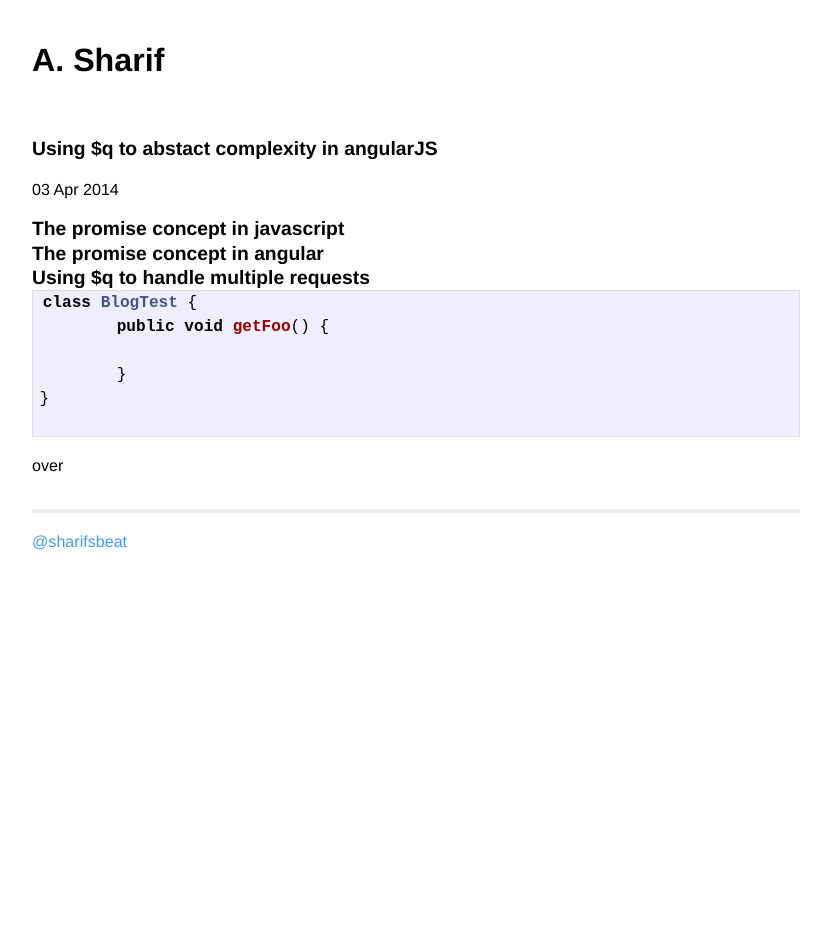
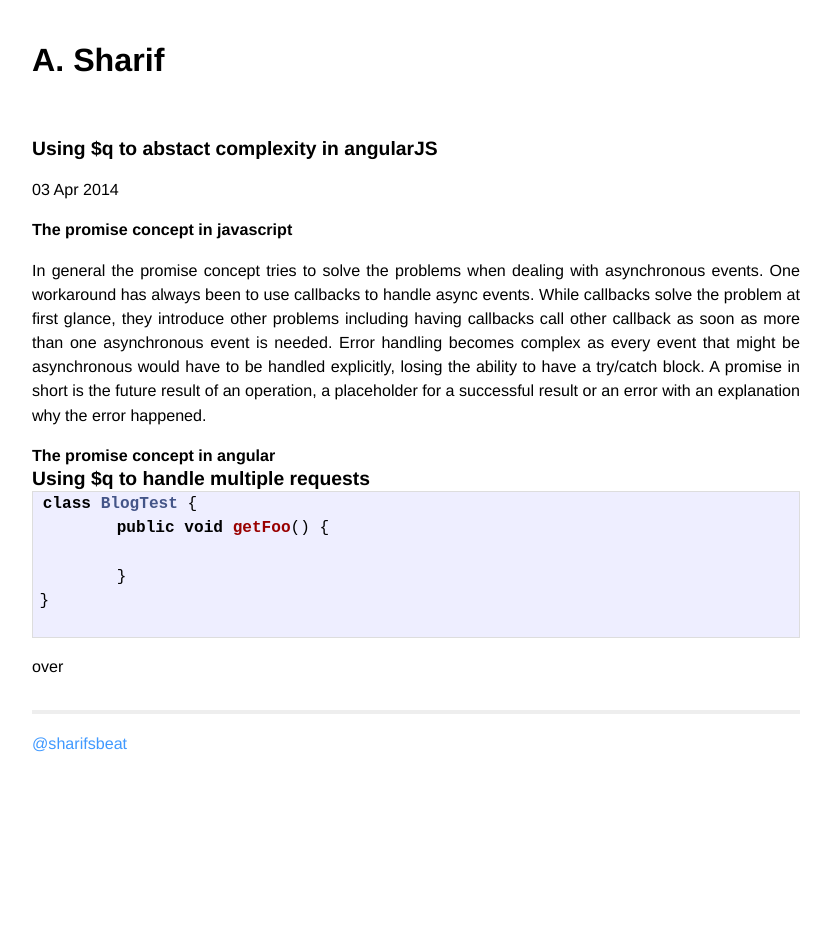
Before and after one commit to busypeoples/busypeoples.github.io, a Jekyll site: the page built from _posts/2014-04-01-test-run.markdown, in a window 1280 px wide. Shown: the whole page, without its empty margins (224-1055 px from the left). Built offline with Jekyll 4.4.1, drawn with Linux system fonts in a browser that asks for light colours; Markdown is read by kramdown in place of the engine named in the settings.

Commit message:
Update 2014-04-01-test-run.markdown

```diff
--- a/_posts/2014-04-01-test-run.markdown
+++ b/_posts/2014-04-01-test-run.markdown
@@ -5,11 +5,16 @@ date:   2014-04-03 22:02:30
 tags:	angularJS, javascript
 ---
 
-## The promise concept in javascript
+### The promise concept in javascript
 
-## The promise concept in angular
+In general the promise concept tries to solve the problems when dealing with asynchronous events. One workaround has always been to use callbacks to handle async events. While callbacks solve the problem at first glance, they introduce other problems including having callbacks call other callback as soon as more than one asynchronous event is needed. Error handling becomes complex as every event that might be asynchronous would have to be handled explicitly, losing the ability to have a try/catch block. A promise in short is the future result of an operation, a placeholder for a successful result or an error with an explanation why the error happened.
+
+### The promise concept in angular
+
+
 
 ## Using $q to handle multiple requests
+
 
 
 
```
